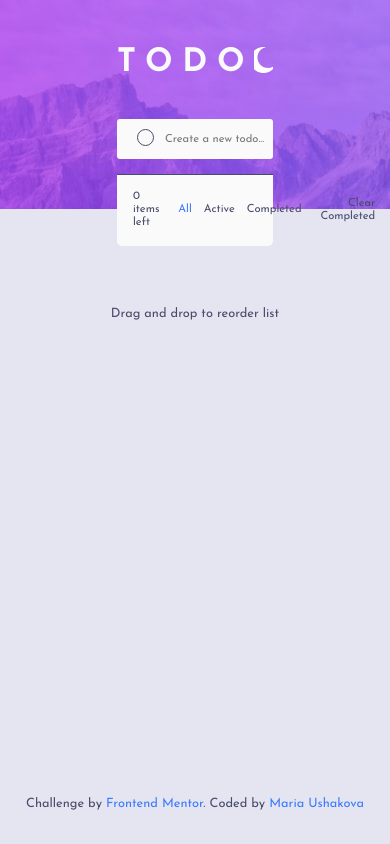
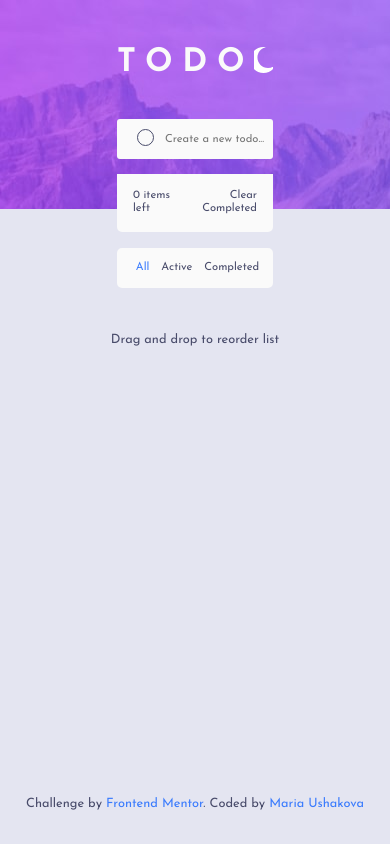
Before and after one commit to Mariia22/todo-react, a React (Create React App) app: page / in a window 390 px wide. Built offline with nearby package versions, Linux system fonts and the light colour scheme.

Commit message:
add mobile styles

```diff
--- a/src/components/Todo/Todo.module.scss
+++ b/src/components/Todo/Todo.module.scss
@@ -24,6 +24,12 @@
   padding-top: .9rem;
   color: var(--font);
 }
+.todoTextChecked{
+  padding-left: 1.9rem;
+  padding-top: .9rem;
+  color: var(--font);
+  text-decoration: line-through;
+}
 .todoInput:checked::before {
   background: url("../../images/icon-check.svg") no-repeat center, linear-gradient(hsl(192, 100%, 67%), hsl(280, 87%, 65%)) ;
 }
--- a/src/components/Todo/Todo.tsx
+++ b/src/components/Todo/Todo.tsx
@@ -17,7 +17,7 @@ export const Todo: React.FC<Props> = ({ checked, text, id }) => {
   return (
     <label className={style.todoCheckBox}>
       <input className={style.todoInput} checked={checked} type='checkbox' onChange={handleChangeCheckbox} value={id} />
-      <span className={style.todoText}>{text}</span>
+      <span className={checked ? style.todoTextChecked : style.todoText}>{text}</span>
     </label>
   )
 }
--- a/src/components/TodoList/TodoList.module.scss
+++ b/src/components/TodoList/TodoList.module.scss
@@ -18,11 +18,12 @@
   color: $very-dark-grayish-blue;
   font-size: .7rem;
   padding-left: 1.3rem;
+  border-bottom: 1px solid $very-dark-grayish-blue;
   cursor:grab;
 }
 .todoSelected{
   @extend .todo;
-  background-color: $light-grayish-blue;
+  opacity: .7;
 }
 .todo_total{
   background-color: var(--list);
@@ -31,30 +32,48 @@
   grid-template-areas: 'item sort completed';
   align-items: center;
   width: 40%;
+  font-size: 0.7rem;
   border-bottom-left-radius: 5px;
   border-bottom-right-radius: 5px;
   margin-bottom: 3rem;
   padding-top: 3rem;
   padding: 1rem;
-  border-top: 1px solid $very-dark-grayish-blue;
+  @media(max-width: $mobile){
+    grid-template-areas: 'item completed';
+    margin-bottom: 1rem;
+  }
 }
 .todo_total_items{
   grid-area: item;
-  font-size: 0.7rem;
   color: $very-dark-grayish-blue;
 }
 .todo_total_completed{
   grid-area: completed;
   text-align: right;
   cursor: pointer;
-  font-size: 0.7rem;
   color: $very-dark-grayish-blue;
 }
 .todo_total_sort{
   grid-area: sort;
   display: flex;
   justify-content: space-around;
+  font-weight: bold;
+  padding: 0.8rem;
+  @media(max-width: $mobile){
+    display: none;
+  }
+}
+.todo_total_sort_mobile{
+  display:none;
+  @media(max-width: $mobile){
+  background-color: var(--list);
+  display: flex;
+  justify-content: space-around;
+  width: 40%;
   font-size: 0.7rem;
   font-weight: bold;
-  padding: 0 .8rem;
+  padding: 0.8rem;
+  margin-bottom: 2rem;
+  border-radius: 5px;
+  }
 }
--- a/src/components/TodoList/TodoList.tsx
+++ b/src/components/TodoList/TodoList.tsx
@@ -64,6 +64,11 @@ export const TodoList: React.FC = () => {
           <Filter value='COMPLETED' name='Completed' currentFilter={filter} />
         </div>
       </div>
+      <div className={style.todo_total_sort_mobile}>
+        <Filter value='ALL' name='All' currentFilter={filter} />
+        <Filter value='ACTIVE' name='Active' currentFilter={filter} />
+        <Filter value='COMPLETED' name='Completed' currentFilter={filter} />
+      </div>
     </>
   )
 }
--- a/src/styles/variables.scss
+++ b/src/styles/variables.scss
@@ -10,5 +10,4 @@ $very-dark-blue: hsl(235, 21%, 11%);
 $very-dark-desaturated-blue: hsl(235, 24%, 19%);
 $light-grayish-blue-hover: hsl(236, 33%, 92%);
 $font-size: 18px;
-$desktop: 1440px;
-$mobile: 375px;
+$mobile: 650px;
```
